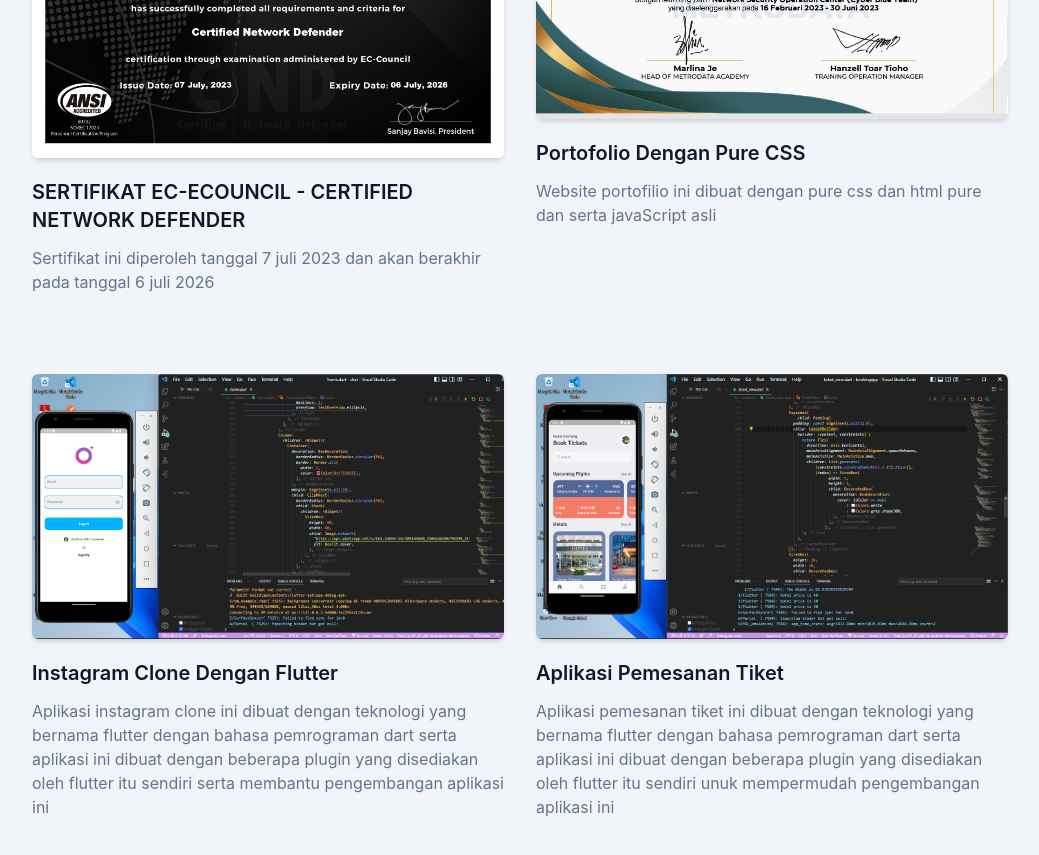
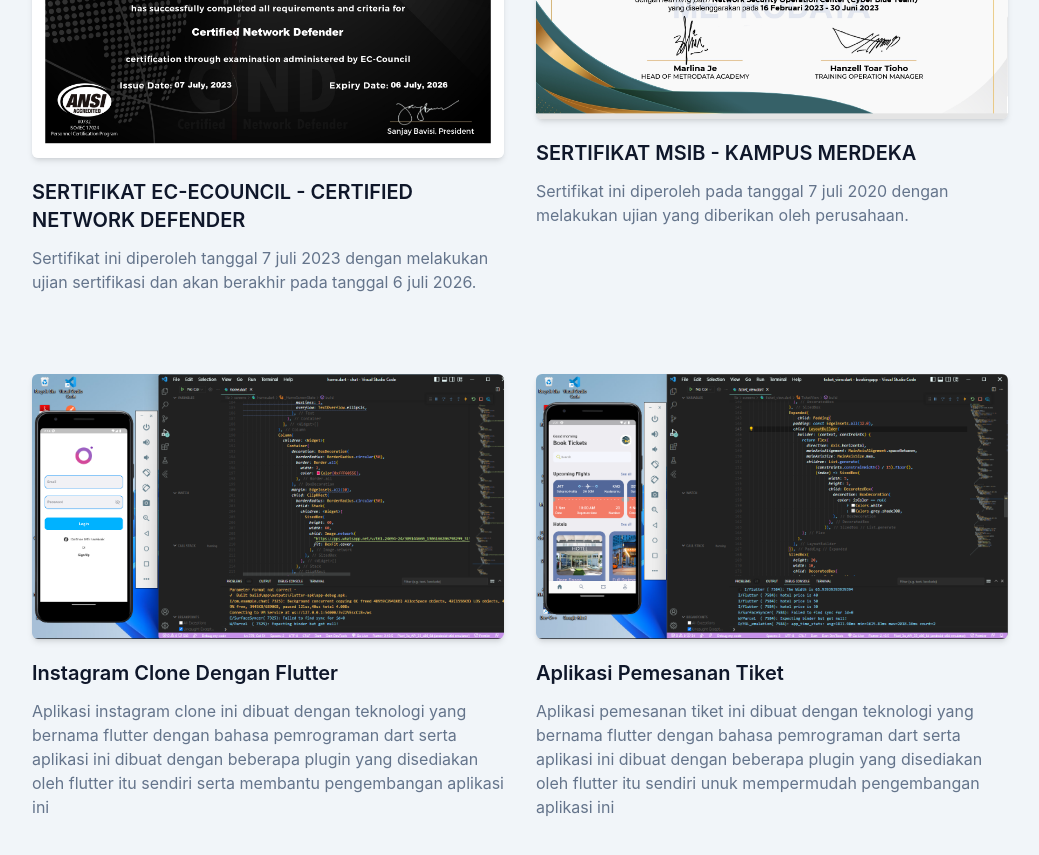
Before and after one commit to jesayaambarita/portofolio, a website: page index.html in a window 1280 px wide. Shown: the part 4000-4855 px from the top of the page, without its empty margins (120-1159 px from the left). Drawn offline with Linux system fonts and the light colour scheme.

Commit message:
Update index.html

```diff
--- a/index.html
+++ b/index.html
@@ -485,7 +485,7 @@
               SERTIFIKAT EC-ECOUNCIL - CERTIFIED NETWORK DEFENDER
             </h3>
             <p class="font-md text-base text-secondary">
-              Sertifikat ini diperoleh tanggal 7 juli 2023 dan akan berakhir pada tanggal 6 juli 2026
+              Sertifikat ini diperoleh tanggal 7 juli 2023 dengan melakukan ujian sertifikasi dan akan berakhir pada tanggal 6 juli 2026.
             </p>
           </div>
           <div class="mb-12 p-4 md:w-1/2">
@@ -499,10 +499,10 @@
               />
             </div>
             <h3 class="font-semibold text-xl text-dark mt-5 mb-3 dark:text-white">
-              Portofolio Dengan Pure CSS
+              SERTIFIKAT MSIB - KAMPUS MERDEKA
             </h3>
             <p class="font-md text-base text-secondary">
-              Website portofilio ini dibuat dengan pure css dan html pure  dan serta javaScript asli
+              Sertifikat ini diperoleh pada tanggal 7 juli 2020 dengan melakukan ujian yang diberikan oleh perusahaan.
             </p>
           </div>
 
```
